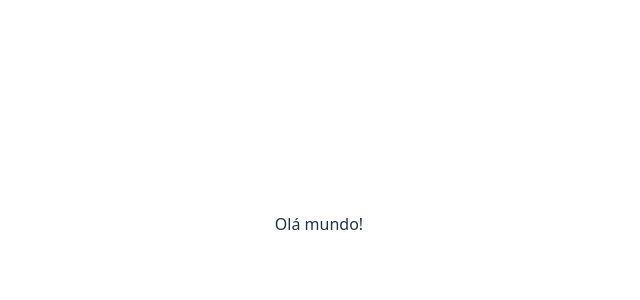
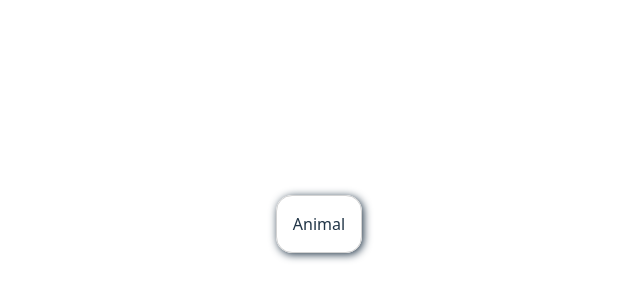
Before and after one commit to ufjf-dcc207/ufjf-dcc207-2025-3-a-atv03-igorknop, a React (Vite) app: page / in a window 1280 px wide. Shown: the part 176-476 px from the top of the page, without its empty margins (321-961 px from the left). Built offline with nearby package versions, Linux system fonts and the light colour scheme.

Commit message:
:sparkles: adiciona Animal

```diff
--- /dev/null
+++ b/src/Animal.css
@@ -0,0 +1,6 @@
+.animal {
+    border: 1px solid lightgray;
+    border-radius: 1em;
+    padding: 1em;
+    box-shadow: 0.1em 0.1em 0.5em;
+}
--- /dev/null
+++ b/src/Animal.tsx
@@ -0,0 +1,7 @@
+import "./Animal.css"
+
+export default function Animal() {
+    return (
+        <div className="animal">Animal</div>
+    );
+}
--- a/src/App.tsx
+++ b/src/App.tsx
@@ -1,10 +1,11 @@
+import Animal from './Animal'
 import './App.css'
 
 function App() {
 
   return (
     <div>
-      Olá mundo!
+      <Animal />
     </div>
   )
 }
```
